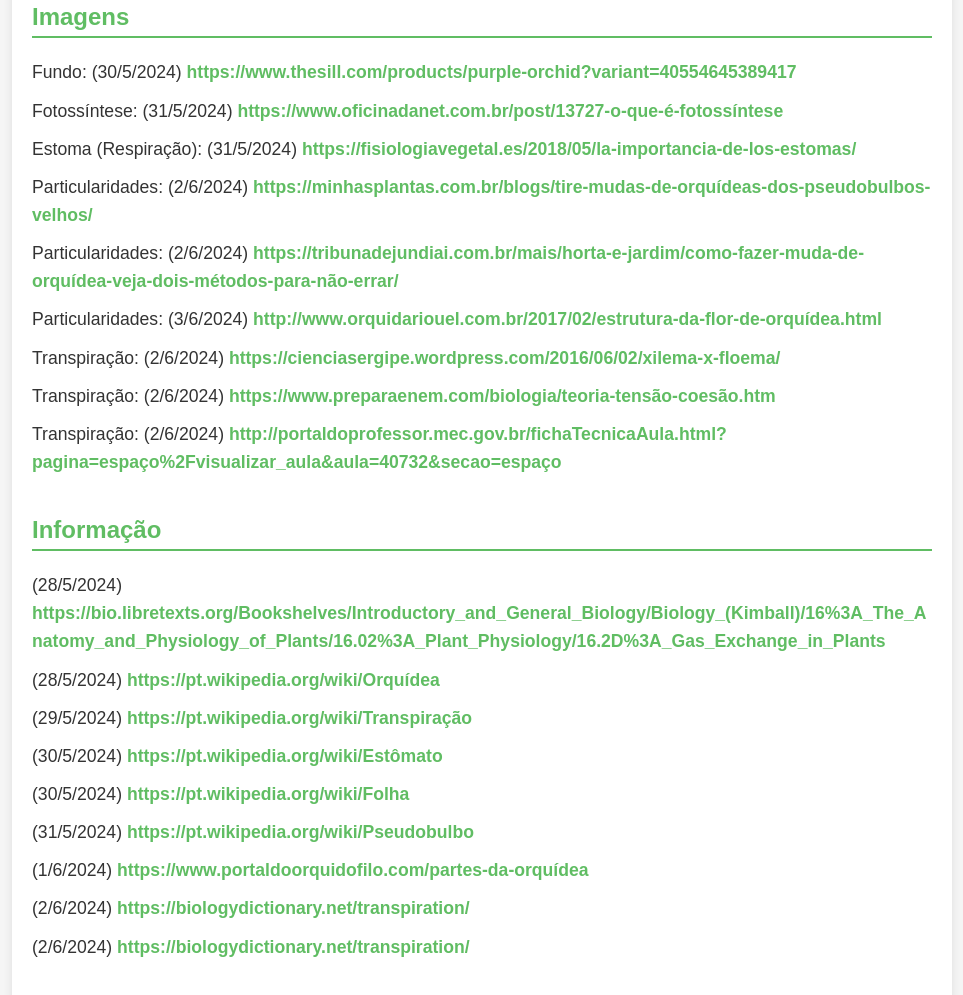
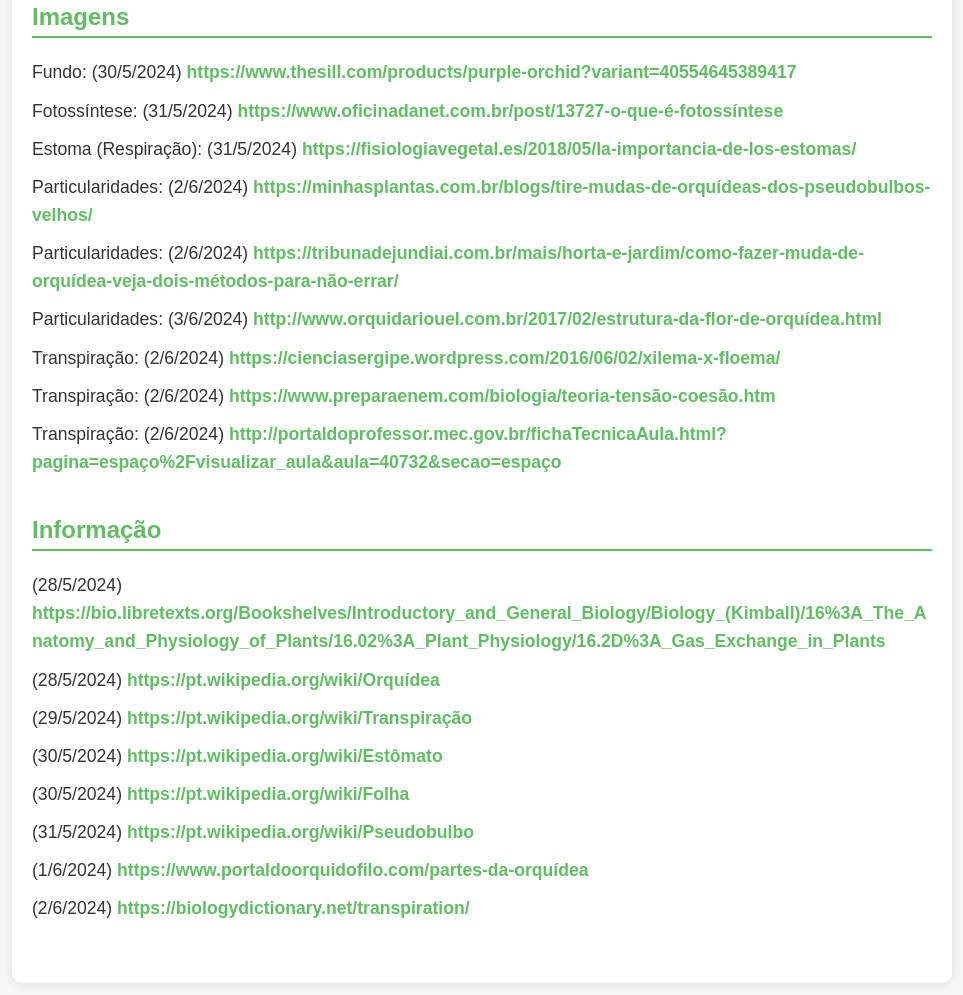
Before and after one commit to web-grafia/web-grafia.github.io, a plain HTML site: page index.html in a window 1280 px wide. Shown: the part 135-1130 px from the top of the page, without its empty margins (158-1121 px from the left). Drawn offline with Linux system fonts and the light colour scheme.

Commit message:
Remove test item

```diff
--- a/index.html
+++ b/index.html
@@ -88,7 +88,6 @@
                 <li>(31/5/2024) <a href="https://pt.wikipedia.org/wiki/Pseudobulbo" target="_blank">https://pt.wikipedia.org/wiki/Pseudobulbo</a></li>
                 <li>(1/6/2024) <a href="https://www.portaldoorquidofilo.com/partes-da-orquidea" target="_blank">https://www.portaldoorquidofilo.com/partes-da-orquídea</a></li>
                 <li>(2/6/2024) <a href="https://biologydictionary.net/transpiration/" target="_blank">https://biologydictionary.net/transpiration/</a></li>
-                <li>(2/6/2024) <a href="https://biologydictionary.net/transpiratiddddon/" target="_blank">https://biologydictionary.net/transpiration/</a></li>
             </ul>
         </div>
     </div>
```
